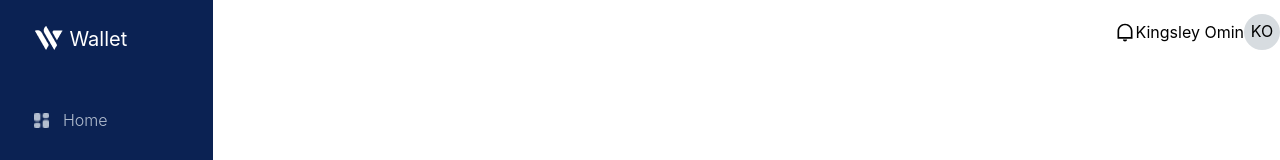
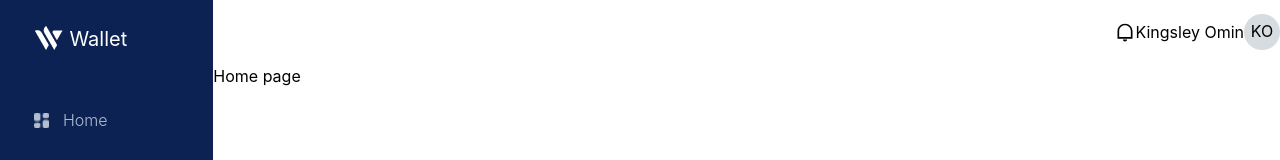
Before and after one commit to cddunni/wallet-system-V1, a Next.js app: page /dashboard in a window 1280 px wide. Shown: the top 160 px of the page. Built offline with nearby package versions, Linux system fonts and the light colour scheme.

Commit message:
fixed profile dashboard

```diff
--- a/pages/dashboard/index.js
+++ b/pages/dashboard/index.js
@@ -4,7 +4,7 @@ import DashboardLayout from '../../components/DashboardLayout'
 export default function Home() {
   return (
     <DashboardLayout>
-
+      <p>Home page</p>
     </DashboardLayout>
   )
 }
```
